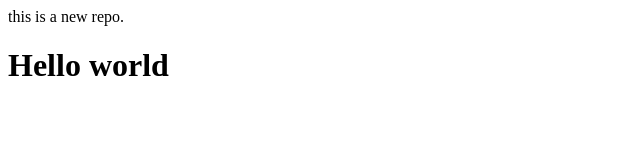
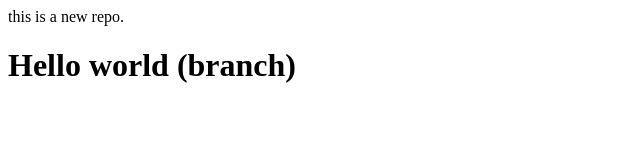
Before and after one commit to Yadagiri07/LocalRepo, a plain HTML site: page index.html in a window 1280 px wide. Shown: the whole page, without its empty margins (0-640 px from the left). Drawn offline with Linux system fonts and the light colour scheme.

```diff
--- a/index.html
+++ b/index.html
@@ -1,2 +1,2 @@
 <p>this is a new repo.</p>
-<h1>Hello world</h1>
+<h1>Hello world (branch)</h1>
```
